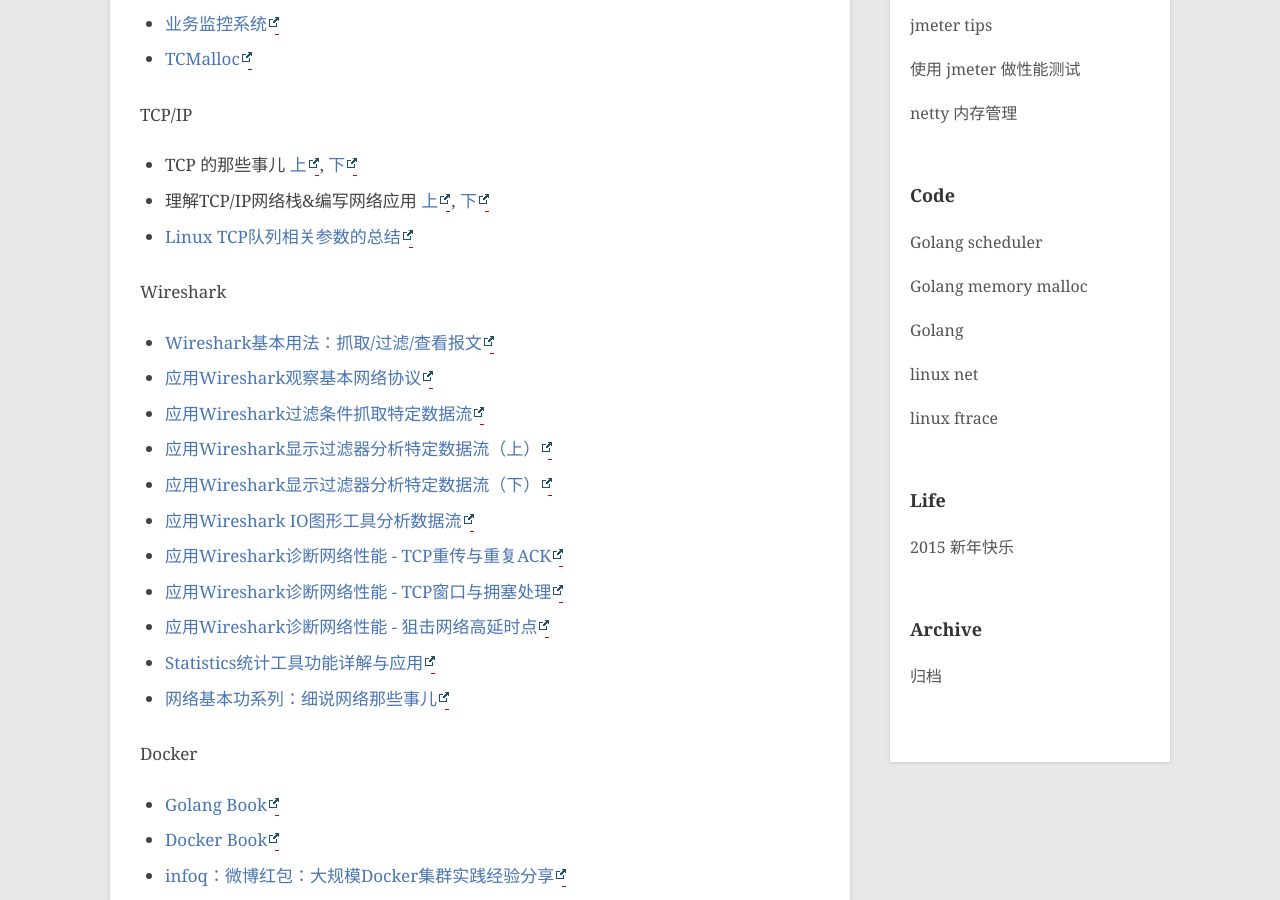
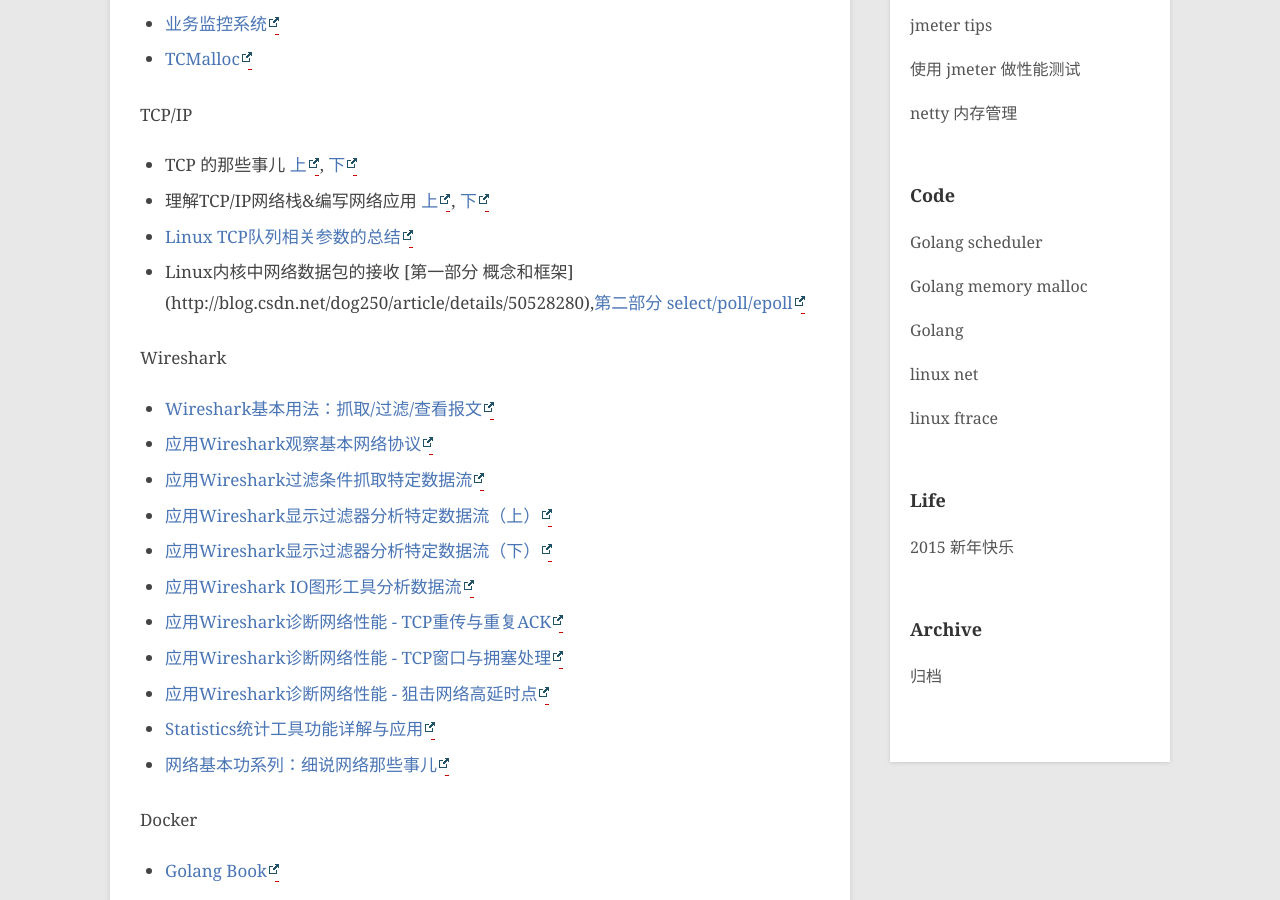
Before and after one commit to hushi55/hushi55.github.io, a Jekyll site: the page built from _posts/blog/2015-01-30-blogs.md, in a window 1280 px wide and 900 px high, scrolled down 605 px. Built offline with Jekyll 4.4.1, drawn with Linux system fonts in a browser that asks for light colours; Markdown is read by kramdown in place of the engine named in the settings; comment, search, counter and statistics services are not loaded.

Commit message:
add linux network stack blogs

```diff
--- a/_posts/blog/2015-01-30-blogs.md
+++ b/_posts/blog/2015-01-30-blogs.md
@@ -25,6 +25,7 @@
 - TCP 的那些事儿 [上](http://coolshell.cn/articles/11564.html), [下](http://coolshell.cn/articles/11609.html)
 - 理解TCP/IP网络栈&编写网络应用 [上](http://blog.2baxb.me/archives/1174), [下](http://blog.2baxb.me/archives/1190)
 - [Linux TCP队列相关参数的总结](http://blog.sina.com.cn/s/blog_e59371cc0102vg4n.html)
+-  Linux内核中网络数据包的接收 [第一部分 概念和框架] (http://blog.csdn.net/dog250/article/details/50528280),[第二部分 select/poll/epoll](http://blog.csdn.net/dog250/article/details/50528373)
 
 Wireshark
 
```
